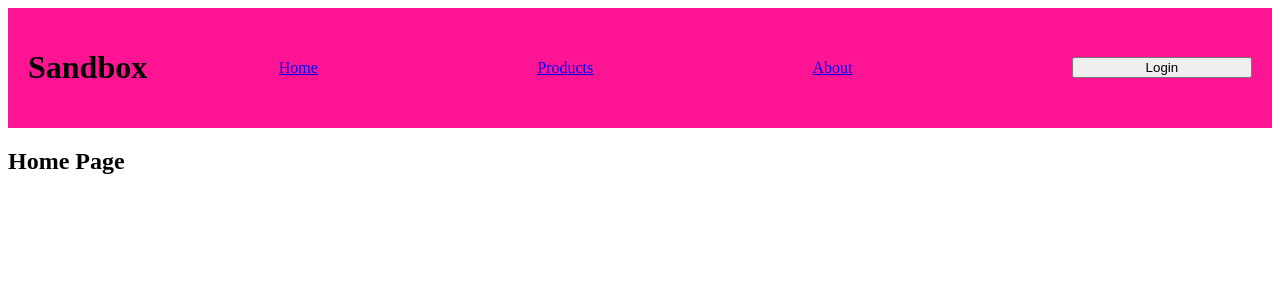
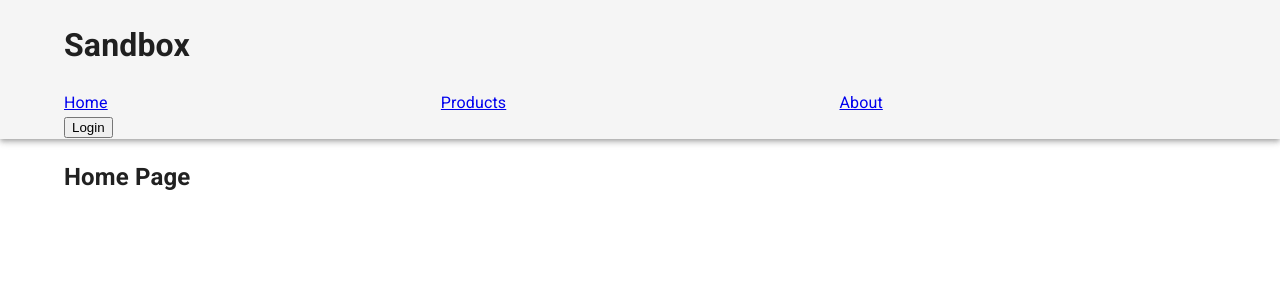
Before and after one commit to zoltan-nz/react-sandbox, a React (Create React App) app: page / in a window 1280 px wide. Shown: the top 300 px of the page. Built offline with nearby package versions, Linux system fonts and the light colour scheme.

Commit message:
Building the navigation bar

```diff
--- a/src/AppInitializers.tsx
+++ b/src/AppInitializers.tsx
@@ -1,8 +1,12 @@
+import { CssBaseline } from '@material-ui/core';
 import { FC, StrictMode } from 'react';
 import { BrowserRouter } from 'react-router-dom';
 
 export const AppInitializers: FC = ({ children }) => (
   <StrictMode>
-    <BrowserRouter>{children}</BrowserRouter>
+    <BrowserRouter>
+      <CssBaseline />
+      {children}
+    </BrowserRouter>
   </StrictMode>
 );
--- a/src/components/NavigationBar.tsx
+++ b/src/components/NavigationBar.tsx
@@ -1,22 +1,25 @@
+import { AppBar, Container } from '@material-ui/core';
 import React from 'react';
 import { NavLink } from 'react-router-dom';
 
 export const NavigationBar = () => {
   return (
-    <div style={{ display: 'flex', flexGrow: 1, background: 'deeppink', alignItems: 'center', padding: '20px' }}>
+    <AppBar position="static" color="default">
+      <Container style={{ flexGrow: 1}}>
         <h1 style={{ flexGrow: 1 }}> Sandbox</h1>
-      <nav style={{ display: 'flex', flexGrow: 5, justifyContent: 'flex-end' }}>
-        <NavLink style={{ flexGrow: 1 }} to="/">
+        <nav style={{ display: 'flex', flexGrow: 1, justifyContent: 'flex-end' }}>
+          <NavLink style={{ flexGrow: 1 }} to='/'>
             Home
           </NavLink>
-        <NavLink style={{ flexGrow: 1 }} to="/products">
+          <NavLink style={{ flexGrow: 1 }} to='/products'>
             Products
           </NavLink>
-        <NavLink style={{ flexGrow: 1 }} to="/about">
+          <NavLink style={{ flexGrow: 1 }} to='/about'>
             About
           </NavLink>
         </nav>
         <button style={{ flexGrow: 1 }}>Login</button>
-    </div>
+      </Container>
+    </AppBar>
   );
 };
--- a/src/pages/AppPage.tsx
+++ b/src/pages/AppPage.tsx
@@ -1,14 +1,15 @@
+import { Container } from '@material-ui/core';
 import { FC } from 'react';
+import { Outlet } from 'react-router';
 import { NavigationBar } from '../components/NavigationBar';
-import { Outlet } from 'react-router';
 
 export const AppPage: FC = () => {
   return (
     <>
       <NavigationBar />
-      <main>
+      <Container>
         <Outlet />
-      </main>
+      </Container>
     </>
   );
 };
```
Lines whose indentation alone changed are shown as unchanged.
